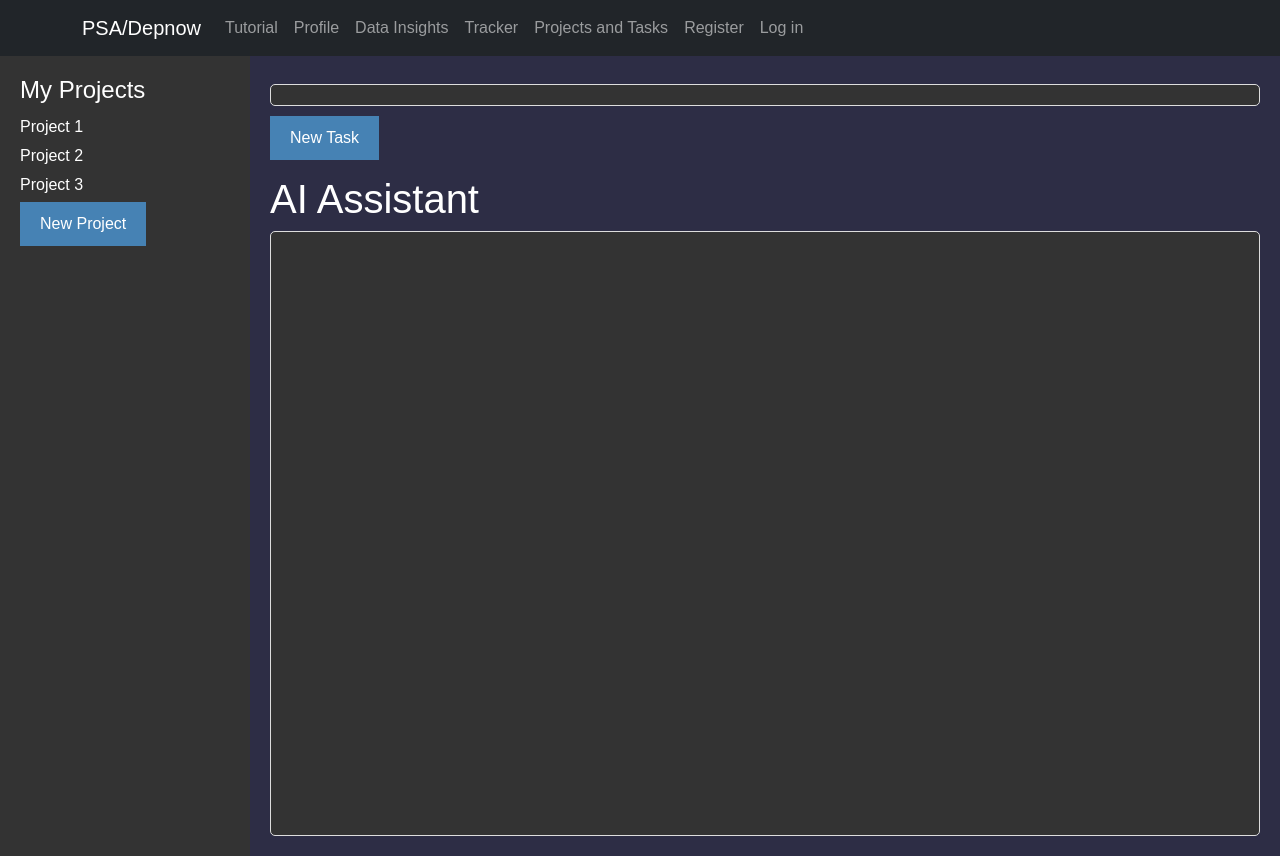
After one commit to 2062GlossyLedge/Depnow_Web_App_, a Django app: template depnowApp/depnowAppMVC/templates/projects_and_tasks.html in a window 1280 px wide. The commit adds this page. Run offline with Django 4.2, Linux system fonts and the light colour scheme; the template is opened without the code that fills it, so the values that code supplies are empty; some libraries are stand-ins or nearby versions.

Commit message:
Added projects and tasks basic ui. Added box to integrate ai on same page and on dashboard

```diff
--- /dev/null
+++ b/depnowApp/depnowAppMVC/static/depnowAppMVC/projects_and_tasks.css
@@ -0,0 +1,117 @@
+body {
+    margin: 0;
+    padding: 0;
+    font-family: Arial, sans-serif;
+    background-color: #2D2D45;
+}
+
+.Projects-and-tasks-container {
+    display: flex;
+    flex-direction: row;
+}
+
+.sidebar {
+    width: 250px;
+    background-color: #333;
+    color: #fff;
+    height: 100vh;
+    padding: 20px;
+    box-sizing: border-box;
+}
+
+.sidebar h1 {
+    font-size: 24px;
+    margin-bottom: 10px;
+}
+
+.project-list {
+    list-style: none;
+    padding: 0;
+    margin: 0;
+}
+
+.project-list li {
+    margin-bottom: 5px;
+    cursor: pointer;
+}
+
+.project-list li:hover {
+    text-decoration: underline;
+}
+
+.new-project-button {
+    background-color: steelblue;
+    border: none;
+    color: #fff;
+    padding: 10px 20px;
+    cursor: pointer;
+}
+
+.new-project-button:hover {
+    background-color: #0056b3;
+}
+
+.content {
+    padding: 20px;
+    flex: 1;
+    display: flex;
+    flex-direction: column;
+}
+
+.task-list {
+    list-style: none;
+    padding: 0;
+    margin: 0;
+    background-color: #333;
+    padding: 10px;
+    border: 1px solid #ddd;
+    border-radius: 5px;
+}
+
+.content.AI-Assistant {
+    color: white;
+    background-color: #333;
+    padding: 10px;
+    border: 1px solid #ddd;
+    border-radius: 5px;
+}
+
+.new-task-button {
+    background-color: steelblue;
+    border: none;
+    color: #fff;
+    padding: 10px 20px;
+    cursor: pointer;
+    margin-top: 10px;
+}
+
+.new-task-button:hover {
+    background-color: #0056b3;
+}
+
+/* Additional styles for task details */
+.task-name {
+    font-weight: bold;
+    margin-right: 10px;
+}
+
+.due-date,
+.expected-finish {
+    margin-right: 10px;
+}
+
+.start-focus {
+    background-color: #32cd32;
+    border: none;
+    color: #fff;
+    padding: 5px 10px;
+    cursor: pointer;
+}
+
+.start-focus:hover {
+    background-color: #228b22;
+}
+
+.project-details {
+    color: white;
+}
--- /dev/null
+++ b/depnowApp/depnowAppMVC/static/depnowAppMVC/projects_and_tasks.js
@@ -0,0 +1,56 @@
+const projectListItems = document.querySelectorAll('.project-list li');
+const projectDetails = document.querySelector('.project-details');
+const projectTitle = projectDetails.querySelector('h1');
+const taskList = projectDetails.querySelector('.task-list');
+const newTaskButton = projectDetails.querySelector('.new-task-button');
+
+// Add click event listener to project list items
+projectListItems.forEach(item => {
+    item.addEventListener('click', () => {
+        const projectName = item.getAttribute('data-project');
+        displayProjectDetails(projectName);
+    });
+});
+
+// Function to display project details
+function displayProjectDetails(projectName) {
+    projectTitle.textContent = projectName;
+     // Set the project title in the tasks content area
+     document.getElementById('project-title').textContent = projectName;
+
+
+
+    // Clear existing task list
+    taskList.innerHTML = '';
+
+    // TODO: Load tasks for the selected project and populate taskList
+     // Simulated tasks for demonstration
+    const tasks = [
+        { name: 'Task 1', dueDate: '2023-08-15', expectedFinish: '5' },
+        { name: 'Task 2', dueDate: '2023-08-18', expectedFinish: '20' },
+        { name: 'Task 3', dueDate: '2023-08-20', expectedFinish: '2' }
+        // Add more tasks as needed
+    ];
+
+    // Populate task list
+    tasks.forEach(task => {
+        const taskItem = document.createElement('li');
+        taskItem.innerHTML = `
+            <input type="checkbox"></input>
+            <span class="task-name">${task.name}<br></span>
+            <p>Due date:
+            <input type="date" class="due-date" value="${task.dueDate}" placeholder="Due Date"><br>Expected Hours to finish task:</input>
+            <input type="number" class="expected-finish" value="${task.expectedFinish}" placeholder="Expected Finish"><br></input>
+            <button class="start-focus">Start Focus Session</button>
+        `;
+        taskList.appendChild(taskItem);
+    });
+
+    // Show the project details view
+    projectDetails.style.display = 'block';
+}
+
+// Add click event listener to new task button
+newTaskButton.addEventListener('click', () => {
+    // TODO: Implement functionality to create a new task for the selected project
+});
--- a/depnowApp/depnowAppMVC/templates/base.html
+++ b/depnowApp/depnowAppMVC/templates/base.html
@@ -43,7 +43,7 @@
             <a class="nav-link" href="{% url 'tracker' %}">Tracker</a>
           </li>
           <li class="nav-item">
-            <a class="nav-link" href="{% url 'todo_list' %}">To-Do List</a>
+            <a class="nav-link" href="{% url 'projects_and_tasks' %}">Projects and Tasks</a>
           </li>
           <ul class="navbar-nav ml-auto">
             {% if user.is_authenticated %}
--- /dev/null
+++ b/depnowApp/depnowAppMVC/templates/projects_and_tasks.html
@@ -0,0 +1,49 @@
+{% extends "base.html" %}
+<!DOCTYPE html>
+<html>
+
+<head>
+    <title>Project Management</title>
+    <link rel="stylesheet" href="styles.css">
+</head>
+
+<body>
+    {%block content%}
+    <div class="Projects-and-tasks-container">
+        <div class="sidebar">
+            <h1>My Projects</h1>
+            <ul class="project-list">
+                <li data-project="Project 1">Project 1</li>
+                <li data-project="Project 2">Project 2</li>
+                <li data-project="Project 3">Project 3</li>
+                <!-- Add more project items -->
+            </ul>
+            <button class="new-project-button">New Project</button>
+        </div>
+    <div class="content tasks">
+        <!-- Content of the main area -->
+        <div class="project-details">
+            <h1 id="project-title"></h1>
+            <ul class="task-list">
+
+            </ul>
+            <button class="new-task-button">New Task</button>
+        </div>
+        <h1 style="color: white; margin-top: 15px">AI Assistant</h1>
+        <div class="content AI-Assistant">
+
+        </div>
+    </div>
+
+
+</div>
+
+    {%load static%}
+    <link rel="stylesheet" href="{% static 'depnowAppMVC/projects_and_tasks.css' %}">
+    <script src="{% static 'depnowAppMVC/projects_and_tasks.js'%}"></script>
+
+    {%endblock content%}
+
+</body>
+
+</html>
--- a/depnowApp/depnowAppMVC/urls.py
+++ b/depnowApp/depnowAppMVC/urls.py
@@ -12,7 +12,7 @@ urlpatterns = [
     path('stopwatch/', views.stopwatch, name='stopwatch'),
     path('manual_tracker/', views.manual_tracker, name='manual_tracker'),
     path('countdown_timer/', views.countdown_timer, name='countdown_timer'),
-
+    path('projects_and_tasks', views.projects_and_tasks, name='projects_and_tasks'),
 
 
 ]
--- a/depnowApp/depnowAppMVC/views.py
+++ b/depnowApp/depnowAppMVC/views.py
@@ -38,3 +38,6 @@ def countdown_timer(request):
 
 def manual_tracker(request):
     return render(request, 'manual_tracker.html')
+
+def projects_and_tasks(request):
+    return render(request, 'projects_and_tasks.html')
```
Also changed, not shown: depnowApp/depnowAppMVC/templates/data_insights.html (+7 -2 lines).
